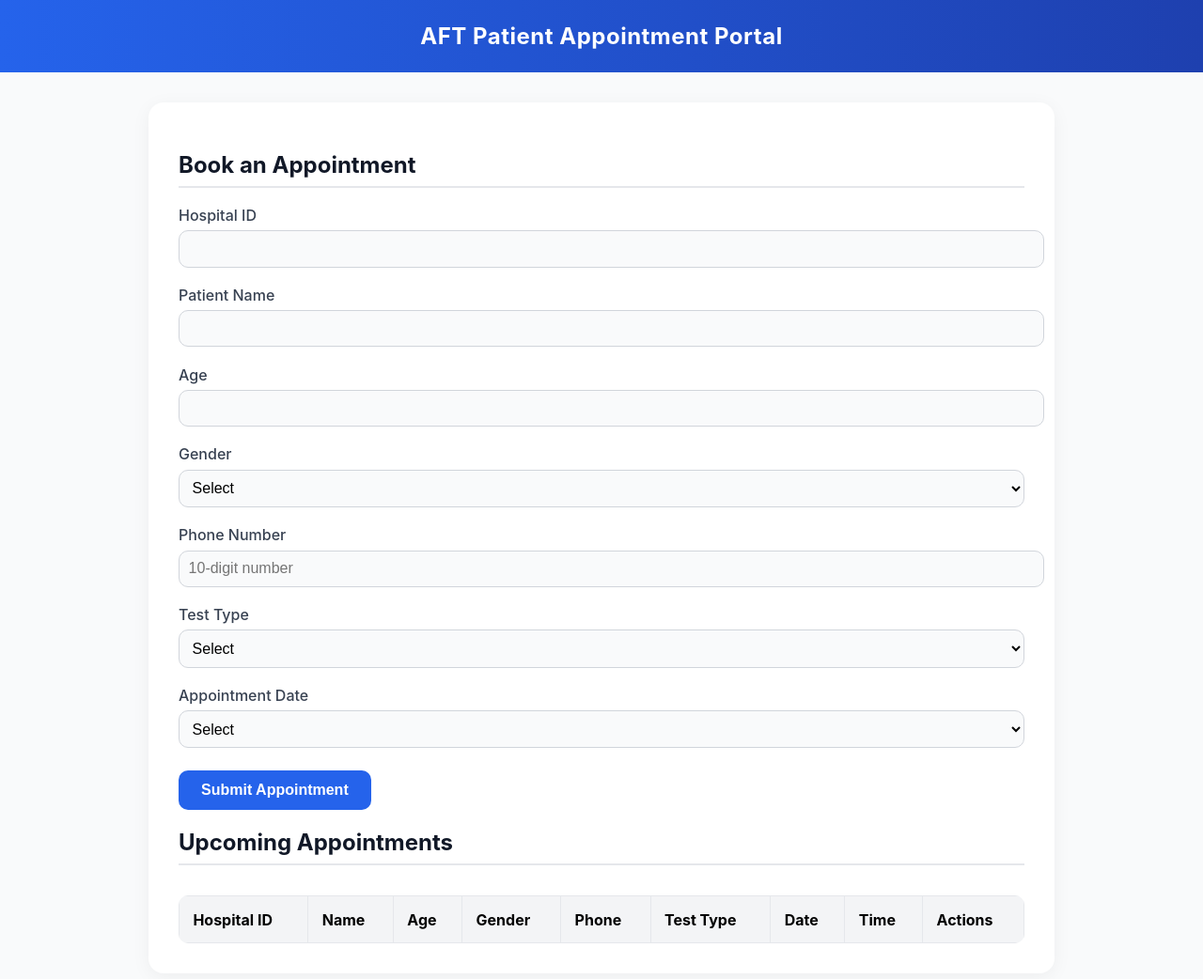
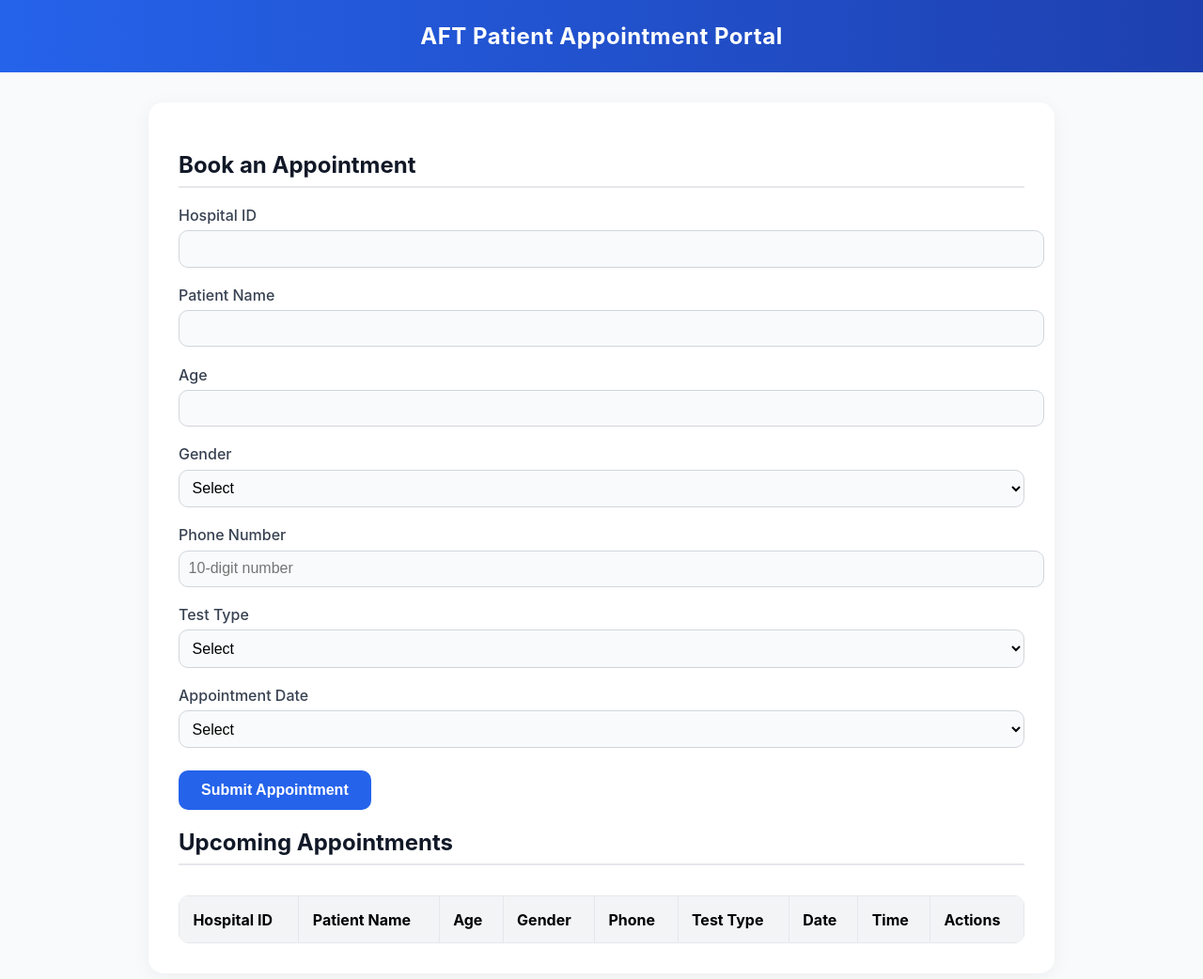
Before and after one commit to PurpleMonkey129/patient-dashboard, a website: page frontend_code/Aft_appointments.html in a window 1280 px wide. Shown: the whole page at 94% size. Drawn offline with Linux system fonts and the light colour scheme; no server answers.

Commit message:
Fix: Update upcoming appointments table structure and add debug logging

```diff
--- a/frontend_code/Aft_appointments.html
+++ b/frontend_code/Aft_appointments.html
@@ -160,12 +160,13 @@
       <button type="submit">Submit Appointment</button>
     </form>
 
+    <div class="upcoming-appointments">
       <h2>Upcoming Appointments</h2>
-    <table id="appointmentsTable">
+      <table id="upcomingAppointmentsTable">
         <thead>
           <tr>
             <th>Hospital ID</th>
-          <th>Name</th>
+            <th>Patient Name</th>
             <th>Age</th>
             <th>Gender</th>
             <th>Phone</th>
@@ -176,9 +177,10 @@
           </tr>
         </thead>
         <tbody>
-        <!-- Appointments will appear here -->
+          <!-- Upcoming appointments will be added here -->
         </tbody>
       </table>
+    </div>
   </div>
 
   <!-- Firebase App (the core Firebase SDK) -->
@@ -391,12 +393,15 @@
             (snapshot) => {
               tableBody.innerHTML = ''; // Clear existing rows
               const upcomingTableBody = document.querySelector("#upcomingAppointmentsTable tbody");
+              console.log('Upcoming table body:', upcomingTableBody); // Debug log
+
               if (upcomingTableBody) {
                 upcomingTableBody.innerHTML = ''; // Clear upcoming appointments
               }
 
               snapshot.forEach((doc) => {
                 const appointment = doc.data();
+                console.log('Processing appointment:', appointment); // Debug log
                 const row = createAppointmentRow(doc.id, appointment);
 
                 // Add to main table
@@ -408,9 +413,14 @@
                   const today = new Date();
                   today.setHours(0, 0, 0, 0);
 
+                  console.log('Appointment date:', appointmentDate); // Debug log
+                  console.log('Today:', today); // Debug log
+                  console.log('Is future date:', appointmentDate >= today); // Debug log
+
                   if (appointmentDate >= today) {
                     const upcomingRow = createAppointmentRow(doc.id, appointment);
                     upcomingTableBody.appendChild(upcomingRow);
+                    console.log('Added to upcoming appointments'); // Debug log
                   }
                 }
               });
```
Lines whose indentation alone changed are shown as unchanged.
